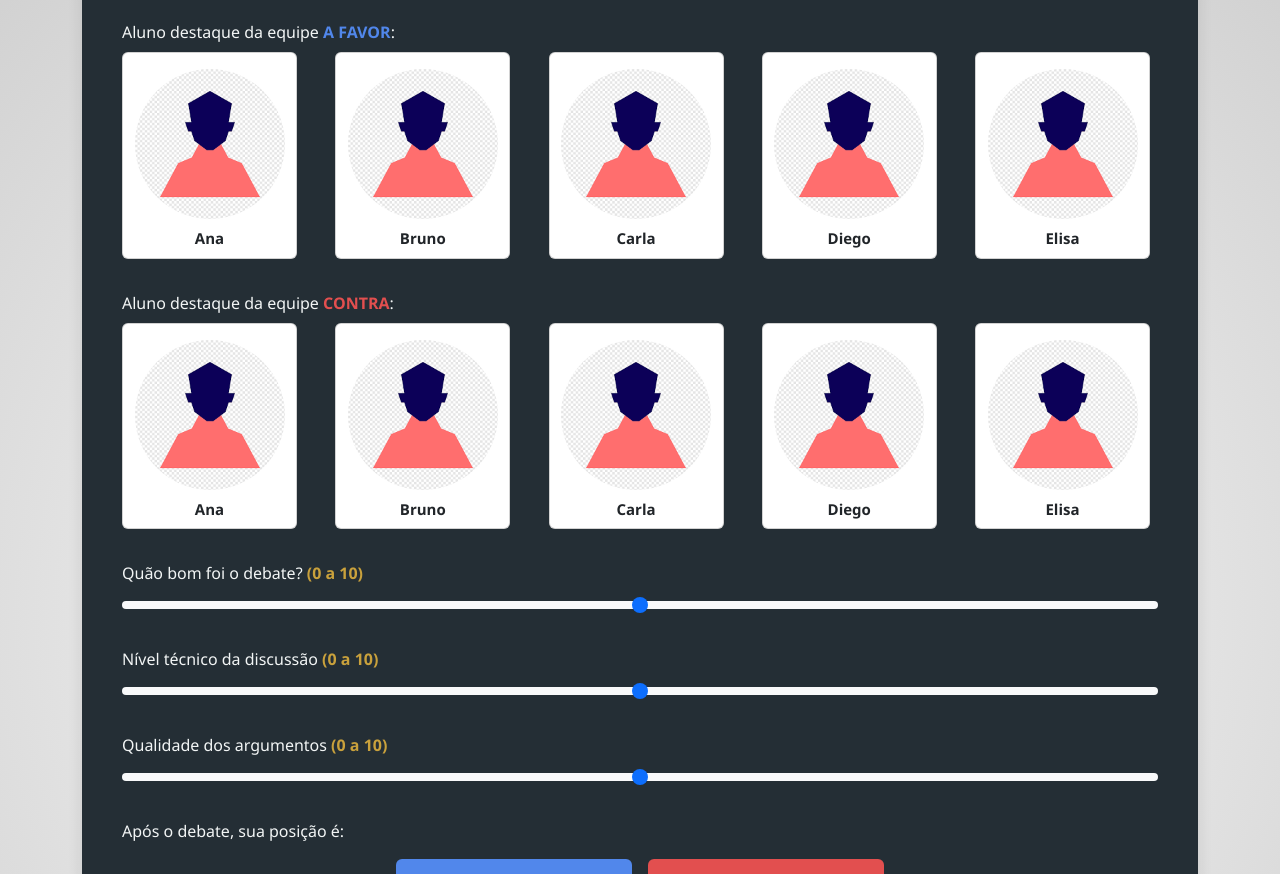
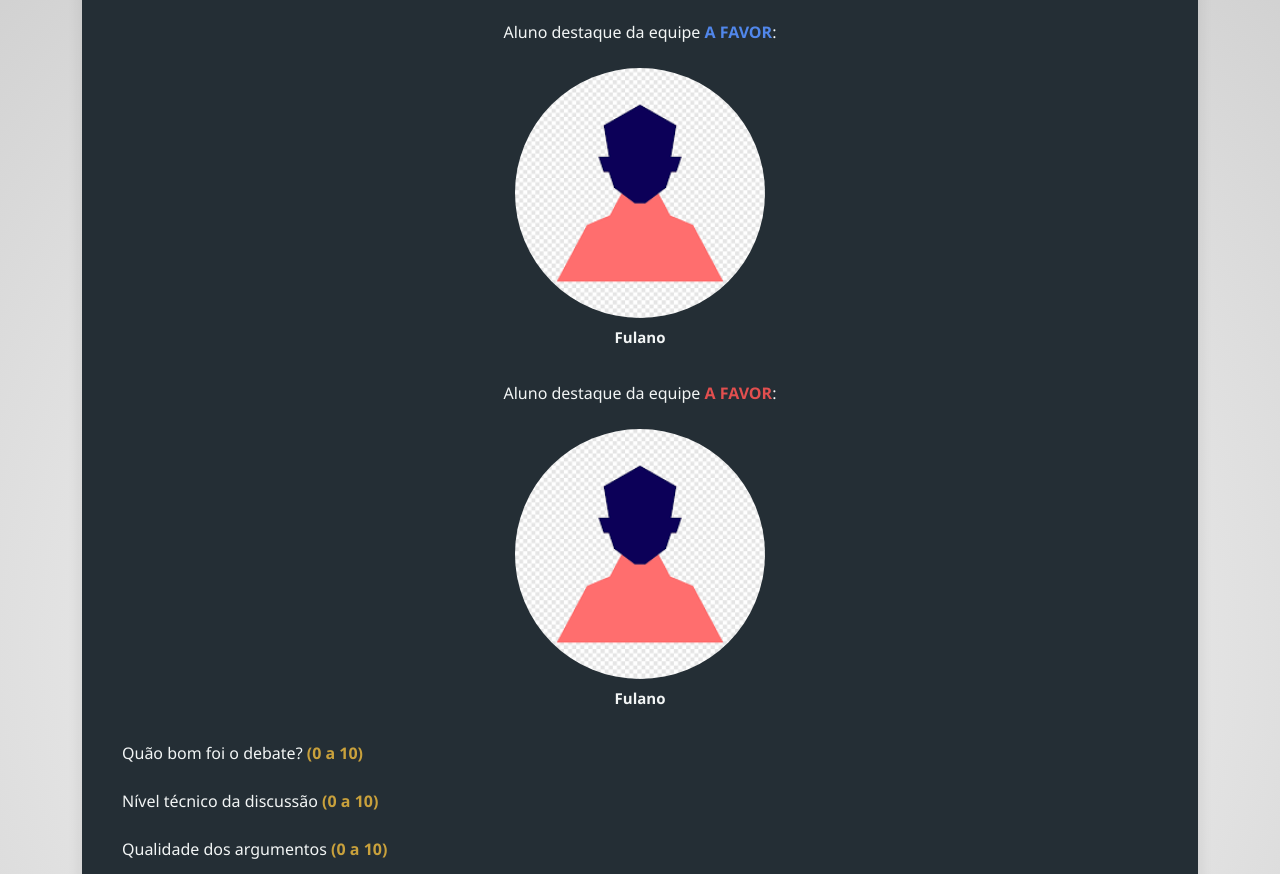
Before and after one commit to ArthurThuko/Votacao_Direito, a plain HTML site: page pages/resultado.html in a window 1280 px wide. Shown: the part 189-1063 px from the top of the page. Drawn offline with nearby package versions, Linux system fonts and the light colour scheme.

Commit message:
Pequenas modificações na página de resultados

```diff
--- a/pages/resultado.html
+++ b/pages/resultado.html
@@ -19,35 +19,44 @@
         <div class="form-section" id="formVotacao">
             <h2 class="mb-4 text-center">- Resultado da Votação -</h2>
 
-            <div class="mb-4">
-                <label class="form-label">Aluno destaque da equipe <strong style="color: rgb(81, 135, 235);">A
-                        FAVOR</strong>:</label>
-                <div class="d-flex justify-content-between flex-wrap" id="alunosFavorContainer"></div>
-                <input type="hidden" id="alunoFavor" name="alunoFavor" />
+            <div class="mb-4 d-flex flex-column justify-content-center align-items-center" style="height: auto;">
+                <p class="form-label text-center">Aluno destaque da equipe <strong style="color: rgb(81, 135, 235);">A
+                        FAVOR</strong>:</p>
+
+                <div class="text-center">
+                    <img src="../image/usuario_generico.png" class="card-img-top rounded-circle mx-auto mt-3"
+                        style="width:250px; height:250px; object-fit: cover;" alt="Foto de ">
+                    <div class="card-body p-2">
+                        <p class="card-text mb-0" style="font-size: 15px; font-weight: bold;">Fulano</p>
+                    </div>
+                </div>
+            </div>
+
+            <div class="mb-4 d-flex flex-column justify-content-center align-items-center" style="height: auto;">
+                <p class="form-label text-center">Aluno destaque da equipe <strong style="color: rgb(226, 79, 79);">A
+                        FAVOR</strong>:</p>
+
+                <div class="text-center">
+                    <img src="../image/usuario_generico.png" class="card-img-top rounded-circle mx-auto mt-3"
+                        style="width:250px; height:250px; object-fit: cover;" alt="Foto de ">
+                    <div class="card-body p-2">
+                        <p class="card-text mb-0" style="font-size: 15px; font-weight: bold;">Fulano</p>
+                    </div>
+                </div>
             </div>
 
             <div class="mb-4">
-                <label class="form-label">Aluno destaque da equipe <strong
-                        style="color: rgb(226, 79, 79);">CONTRA</strong>:</label>
-                <div class="d-flex justify-content-between flex-wrap" id="alunosContraContainer"></div>
-                <input type="hidden" id="alunoContra" name="alunoContra" />
+                <p for="debateNota" class="form-label">Quão bom foi o debate? <strong>(0 a 10)</strong></p>
             </div>
 
             <div class="mb-4">
-                <label for="debateNota" class="form-label">Quão bom foi o debate? <strong>(0 a 10)</strong></label>
-                <input type="range" class="form-range" min="0" max="10" id="debateNota">
+                <p for="tecnicoNota" class="form-label">Nível técnico da discussão <strong>(0 a
+                        10)</strong></p>
             </div>
 
             <div class="mb-4">
-                <label for="tecnicoNota" class="form-label">Nível técnico da discussão <strong>(0 a
-                        10)</strong></label>
-                <input type="range" class="form-range" min="0" max="10" id="tecnicoNota">
-            </div>
-
-            <div class="mb-4">
-                <label for="argumentoNota" class="form-label">Qualidade dos argumentos <strong>(0 a
-                        10)</strong></label>
-                <input type="range" class="form-range" min="0" max="10" id="argumentoNota">
+                <p for="argumentoNota" class="form-label">Qualidade dos argumentos <strong>(0 a
+                        10)</strong></p>
             </div>
 
             <div class="mb-4">
--- a/styles/style.css
+++ b/styles/style.css
@@ -96,5 +96,5 @@ footer {
 .posicao-card.selecionado {
     border-color: #C9A13C;
     box-shadow: 0 0 10px #C9A13C;
-    transform: scale(1.05);
+    transform: scale(1.10);
 }
```
